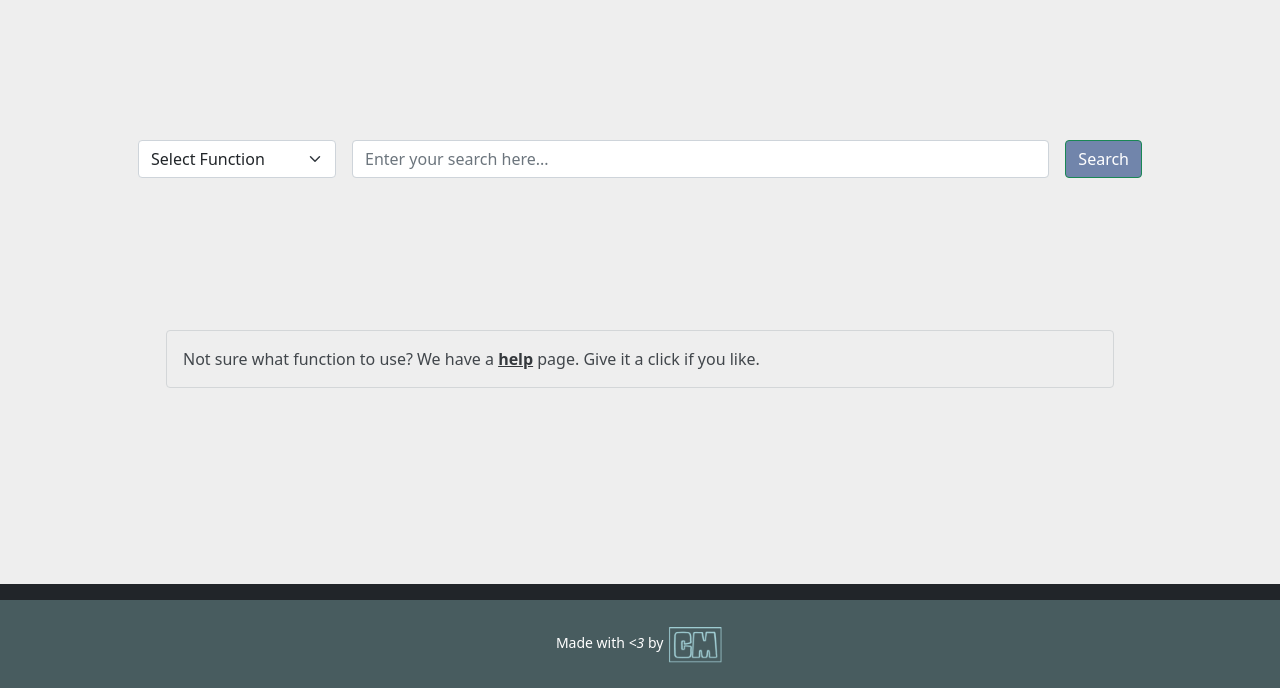
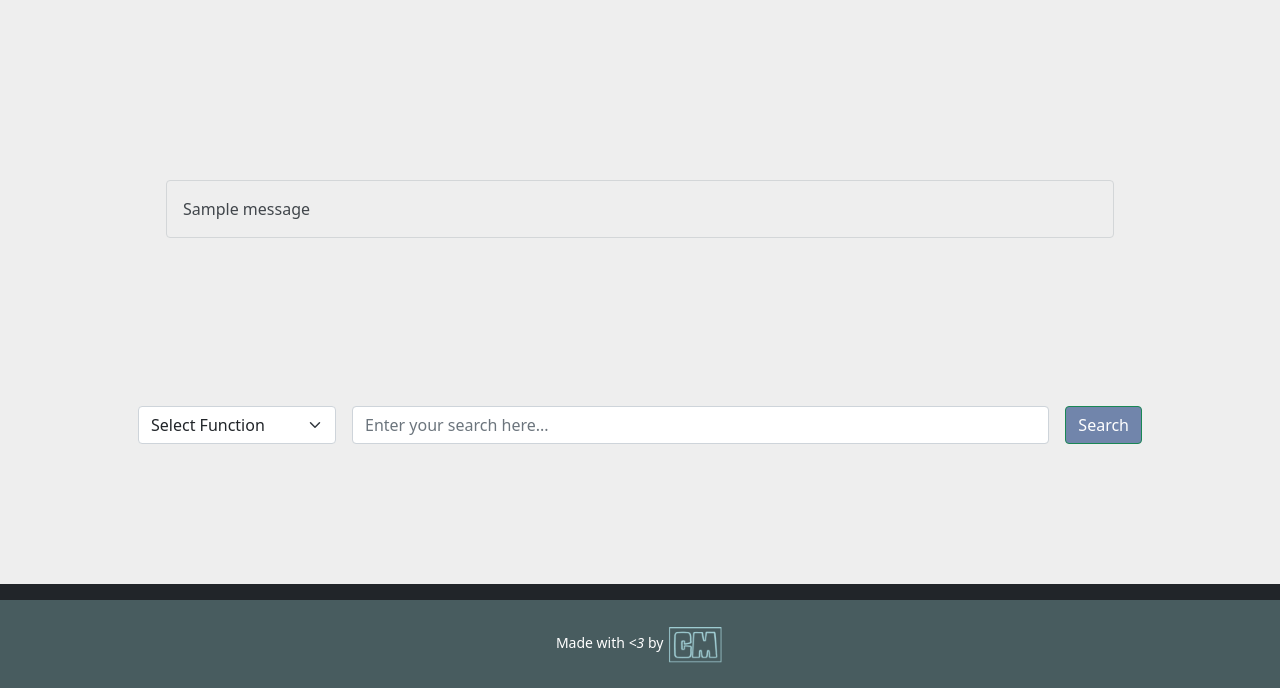
Before and after one commit to chrismannina/med-magic, a Flask app: page /search in a window 1280 px wide. Shown: the part 112-800 px from the top of the page. Run offline with Flask 2, Linux system fonts and the light colour scheme; one stand-in notice (Sample message) is shown.

Commit message:
added flash message
added flash message to let them know to pick an api function

```diff
--- a/app/templates/search.html
+++ b/app/templates/search.html
@@ -1,5 +1,21 @@
 {% extends 'base.html' %} {% block title %}Search{% endblock %} {% block content
 %}
+
+<!-- adding a flashed message to let user know they need to select a function -->
+{% with messages = get_flashed_messages() %} {% if messages %} {% for message in
+messages %}
+<div class="row p-5">
+  <div class="col p-5">
+    <div
+      class="alert alert-secondary"
+      role="alert"
+      style="background-color: #eeeeee"
+    >
+      {{ message }}
+    </div>
+  </div>
+</div>
+{% endfor %} {% endif %} {% endwith %}
 
 <div class="row p-5">
   <div class="container">
@@ -23,6 +39,7 @@
           placeholder="Enter your search here..."
           aria-label="Search"
           name="search"
+          required
         />
       </div>
       <div class="col-auto p-2">
@@ -37,16 +54,5 @@
     </form>
   </div>
 </div>
-<div class="row p-5">
-  <div class="col p-5">
-    <div
-      class="alert alert-secondary"
-      role="alert"
-      style="background-color: #eeeeee"
-    >
-      Not sure what function to use? We have a <a href="/help" class="alert-link">help</a> page. Give it a click if you
-      like.
-    </div>
-  </div>
-</div>
+
 {% endblock %}
```
